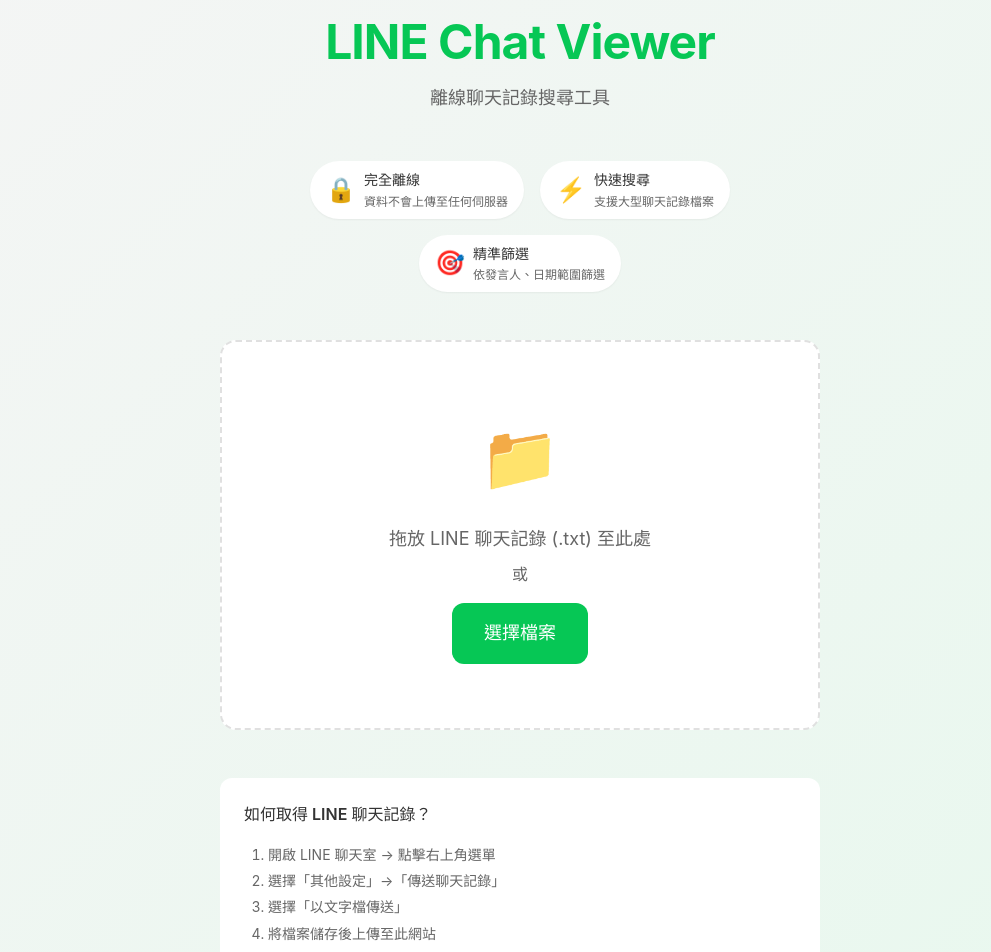
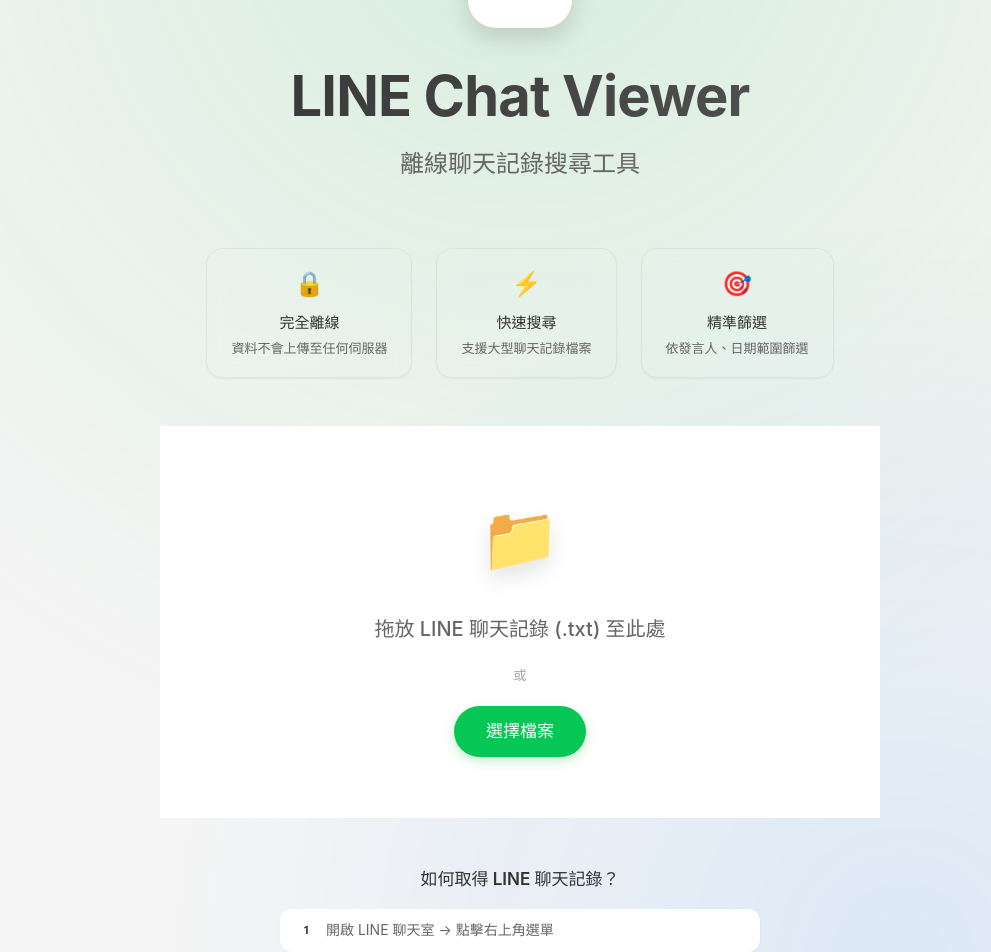
Before and after one commit to beckxie/OffLine, a React (Vite) app: page / in a window 1280 px wide. Shown: the part 108-1060 px from the top of the page, without its empty margins (120-1111 px from the left). Built offline with nearby package versions, Linux system fonts and the light colour scheme.

Commit message:
style(ui): improve 'OR' divider in upload area
- Add separator lines to the 'OR' text in Landing Page
- Adjust transparency and spacing for better visual hierarchy

```diff
--- a/src/components/LandingPage.css
+++ b/src/components/LandingPage.css
@@ -4,281 +4,285 @@
     align-items: center;
     justify-content: center;
     padding: var(--spacing-lg);
-    background: linear-gradient(135deg, var(--color-bg) 0%, var(--color-primary-light) 100%);
-}
-
-@media (prefers-color-scheme: dark) {
-    .landing {
-        background: linear-gradient(135deg, var(--color-bg-dark) 0%, #0a2a15 100%);
-    }
+    position: relative;
+    overflow: hidden;
+    /* Abstract background gradient typical of Apple marketing */
+    background: radial-gradient(circle at 50% 0%, rgba(52, 199, 89, 0.15), transparent 60%),
+        radial-gradient(circle at 80% 80%, rgba(0, 122, 255, 0.1), transparent 50%),
+        var(--color-bg);
 }
 
 .landing__container {
     width: 100%;
-    max-width: 600px;
+    max-width: 720px;
+    /* Slightly wider for better breathability */
     text-align: center;
+    z-index: 1;
+    animation: fadeIn 0.8s ease-out;
+}
+
+@keyframes fadeIn {
+    from {
+        opacity: 0;
+        transform: translateY(20px);
+    }
+
+    to {
+        opacity: 1;
+        transform: translateY(0);
+    }
 }
 
 /* Hero */
 .landing__hero {
-    margin-bottom: var(--spacing-2xl);
+    margin-bottom: var(--spacing-3xl);
 }
 
 .landing__logo {
-    margin-bottom: var(--spacing-md);
-    animation: float 3s ease-in-out infinite;
+    margin-bottom: var(--spacing-lg);
+    display: inline-block;
+    padding: 20px;
+    background: var(--color-surface);
+    border-radius: 28px;
+    /* App icon shape */
+    box-shadow: var(--shadow-lg);
+    /* Apple icon grid aesthetic */
 }
 
-@keyframes float {
-
-    0%,
-    100% {
-        transform: translateY(0);
-    }
-
-    50% {
-        transform: translateY(-10px);
+@media (prefers-color-scheme: dark) {
+    .landing__logo {
+        background: #2C2C2E;
     }
 }
 
 .landing__title {
-    font-size: var(--font-size-3xl);
+    font-size: 56px;
     font-weight: 700;
-    color: var(--color-primary);
+    letter-spacing: -0.015em;
+    color: var(--color-text);
     margin-bottom: var(--spacing-xs);
-    letter-spacing: -0.02em;
+    background: linear-gradient(135deg, var(--color-text) 0%, var(--color-text-secondary) 150%);
+    -webkit-background-clip: text;
+    -webkit-text-fill-color: transparent;
+    background-clip: text;
 }
 
 .landing__subtitle {
-    font-size: var(--font-size-lg);
+    font-size: 24px;
+    font-weight: 500;
     color: var(--color-text-secondary);
-}
-
-@media (prefers-color-scheme: dark) {
-    .landing__subtitle {
-        color: var(--color-text-secondary-dark);
-    }
 }
 
 /* Features */
 .landing__features {
     display: flex;
-    gap: var(--spacing-md);
-    margin-bottom: var(--spacing-2xl);
+    justify-content: center;
+    gap: var(--spacing-lg);
+    margin-bottom: 48px;
     flex-wrap: wrap;
-    justify-content: center;
 }
 
 .landing__feature {
     display: flex;
+    flex-direction: column;
     align-items: center;
-    gap: var(--spacing-sm);
-    padding: var(--spacing-sm) var(--spacing-md);
-    background: var(--color-surface);
-    border-radius: var(--radius-full);
+    gap: var(--spacing-xs);
+    padding: var(--spacing-md) var(--spacing-lg);
+    background: var(--color-surface-translucent);
+    backdrop-filter: blur(10px);
+    -webkit-backdrop-filter: blur(10px);
+    border-radius: var(--radius-xl);
     box-shadow: var(--shadow-sm);
+    border: 1px solid rgba(0, 0, 0, 0.05);
 }
 
 @media (prefers-color-scheme: dark) {
     .landing__feature {
-        background: var(--color-surface-dark);
+        border: 1px solid rgba(255, 255, 255, 0.05);
     }
 }
 
 .landing__feature-icon {
-    font-size: var(--font-size-xl);
-}
-
-.landing__feature-text {
-    display: flex;
-    flex-direction: column;
-    text-align: left;
-    font-size: var(--font-size-sm);
+    font-size: 24px;
+    margin-bottom: 4px;
 }
 
 .landing__feature-text strong {
+    font-size: 15px;
     font-weight: 600;
-    color: var(--color-text);
-}
-
-@media (prefers-color-scheme: dark) {
-    .landing__feature-text strong {
-        color: var(--color-text-dark);
-    }
+    display: block;
 }
 
 .landing__feature-text span {
+    font-size: 13px;
     color: var(--color-text-secondary);
-    font-size: var(--font-size-xs);
-}
-
-@media (prefers-color-scheme: dark) {
-    .landing__feature-text span {
-        color: var(--color-text-secondary-dark);
-    }
 }
 
 /* Upload Area */
 .landing__upload {
-    padding: var(--spacing-3xl) var(--spacing-xl);
+    padding: 60px 40px;
     background: var(--color-surface);
-    border: 2px dashed var(--color-border);
-    border-radius: var(--radius-xl);
-    transition: all var(--transition-normal);
+    border-radius: var(--radius-2xl);
+    box-shadow: var(--shadow-float);
+    transition: transform var(--transition-normal), box-shadow var(--transition-normal);
     cursor: pointer;
-    margin-bottom: var(--spacing-2xl);
+    margin-bottom: 48px;
+    border: 1px solid transparent;
+    position: relative;
+    overflow: hidden;
 }
 
 @media (prefers-color-scheme: dark) {
     .landing__upload {
-        background: var(--color-surface-dark);
-        border-color: var(--color-border-dark);
+        background: #1C1C1E;
+        box-shadow: 0 20px 40px rgba(0, 0, 0, 0.4);
     }
 }
 
 .landing__upload:hover {
-    border-color: var(--color-primary);
-    background: var(--color-primary-light);
+    transform: translateY(-4px);
+    box-shadow: 0 30px 60px rgba(0, 0, 0, 0.12);
 }
 
 @media (prefers-color-scheme: dark) {
     .landing__upload:hover {
-        background: rgba(6, 199, 85, 0.1);
+        box-shadow: 0 30px 60px rgba(0, 0, 0, 0.5);
     }
-}
-
-.landing__upload--loading {
-    cursor: default;
-    border-style: solid;
-    border-color: var(--color-primary);
 }
 
 .landing__upload-icon {
     font-size: 64px;
-    margin-bottom: var(--spacing-md);
+    margin-bottom: var(--spacing-lg);
+    filter: drop-shadow(0 10px 10px rgba(0, 0, 0, 0.1));
 }
 
 .landing__upload-text {
-    font-size: var(--font-size-lg);
+    font-size: 20px;
+    font-weight: 500;
     color: var(--color-text-secondary);
     margin-bottom: var(--spacing-sm);
 }
 
 .landing__upload-or {
+    display: flex;
+    align-items: center;
+    justify-content: center;
+    width: 100%;
+    max-width: 200px;
+    /* Limit width */
+    margin: 20px auto;
     color: var(--color-text-secondary);
-    margin-bottom: var(--spacing-md);
+    font-size: 13px;
+    opacity: 0.6;
+}
+
+.landing__upload-or::before,
+.landing__upload-or::after {
+    content: '';
+    flex: 1;
+    height: 1px;
+    background: var(--color-separator);
+    margin: 0 12px;
 }
 
 .landing__upload-button {
-    display: inline-block;
-    padding: var(--spacing-md) var(--spacing-xl);
+    display: inline-flex;
+    align-items: center;
+    justify-content: center;
+    padding: 12px 32px;
     background: var(--color-primary);
     color: white;
-    font-size: var(--font-size-lg);
+    font-size: 17px;
     font-weight: 600;
-    border-radius: var(--radius-lg);
+    border-radius: var(--radius-full);
     cursor: pointer;
-    transition: background var(--transition-fast);
+    transition: transform 0.1s, opacity 0.2s;
+    box-shadow: 0 4px 12px rgba(52, 199, 89, 0.3);
 }
 
 .landing__upload-button:hover {
-    background: var(--color-primary-dark);
+    opacity: 0.9;
 }
 
-/* Progress */
-.landing__progress {
-    width: 100%;
+.landing__upload-button:active {
+    transform: scale(0.98);
 }
 
-.landing__progress-bar {
-    width: 100%;
-    height: 8px;
-    background: var(--color-border);
-    border-radius: var(--radius-full);
-    overflow: hidden;
-    margin-bottom: var(--spacing-md);
-}
-
-@media (prefers-color-scheme: dark) {
-    .landing__progress-bar {
-        background: var(--color-border-dark);
-    }
-}
-
-.landing__progress-fill {
-    height: 100%;
-    background: var(--color-primary);
-    border-radius: var(--radius-full);
-    transition: width var(--transition-fast);
-}
-
-.landing__progress-text {
-    font-size: var(--font-size-lg);
-    color: var(--color-primary);
-    font-weight: 600;
+/* Visually Hidden for File Input */
+.visually-hidden {
+    position: absolute !important;
+    width: 1px !important;
+    height: 1px !important;
+    padding: 0 !important;
+    margin: -1px !important;
+    overflow: hidden !important;
+    clip: rect(0, 0, 0, 0) !important;
+    white-space: nowrap !important;
+    border: 0 !important;
 }
 
 /* Instructions */
 .landing__instructions {
+    background: transparent;
+    text-align: center;
+    max-width: 480px;
+    margin: 0 auto 40px;
+}
+
+.landing__instructions-title {
+    font-size: 17px;
+    font-weight: 600;
+    margin-bottom: var(--spacing-md);
+    color: var(--color-text);
+}
+
+.landing__instructions-list {
+    list-style: none;
+    padding: 0;
+    counter-reset: steps;
+    display: flex;
+    flex-direction: column;
+    gap: 12px;
+}
+
+.landing__instructions-list li {
+    font-size: 14px;
+    color: var(--color-text-secondary);
+    display: flex;
+    align-items: center;
+    gap: 10px;
     text-align: left;
-    padding: var(--spacing-lg);
     background: var(--color-surface);
+    padding: 10px 16px;
     border-radius: var(--radius-lg);
-    margin-bottom: var(--spacing-xl);
+    box-shadow: var(--shadow-sm);
 }
 
 @media (prefers-color-scheme: dark) {
-    .landing__instructions {
-        background: var(--color-surface-dark);
+    .landing__instructions-list li {
+        background: #2C2C2E;
     }
 }
 
-.landing__instructions-title {
-    font-size: var(--font-size-base);
-    font-weight: 600;
-    margin-bottom: var(--spacing-md);
-}
-
-.landing__instructions-list {
-    padding-left: var(--spacing-lg);
-    color: var(--color-text-secondary);
-    font-size: var(--font-size-sm);
-}
-
-@media (prefers-color-scheme: dark) {
-    .landing__instructions-list {
-        color: var(--color-text-secondary-dark);
-    }
-}
-
-.landing__instructions-list li {
-    margin-bottom: var(--spacing-xs);
+.landing__instructions-list li::before {
+    counter-increment: steps;
+    content: counter(steps);
+    background: var(--color-separator);
+    color: var(--color-text);
+    width: 20px;
+    height: 20px;
+    border-radius: 50%;
+    display: flex;
+    align-items: center;
+    justify-content: center;
+    font-size: 11px;
+    font-weight: 700;
+    flex-shrink: 0;
 }
 
 /* Footer */
 .landing__footer {
-    font-size: var(--font-size-sm);
+    font-size: 13px;
     color: var(--color-text-secondary);
+    padding-bottom: 20px;
 }
-
-@media (prefers-color-scheme: dark) {
-    .landing__footer {
-        color: var(--color-text-secondary-dark);
-    }
-}
-
-/* Responsive */
-@media (max-width: 480px) {
-    .landing__title {
-        font-size: var(--font-size-2xl);
-    }
-
-    .landing__features {
-        flex-direction: column;
-        align-items: center;
-    }
-
-    .landing__upload {
-        padding: var(--spacing-xl) var(--spacing-md);
-    }
-}
```
Also changed, not shown: src/components/MessageList.tsx (+21 -21 lines).
